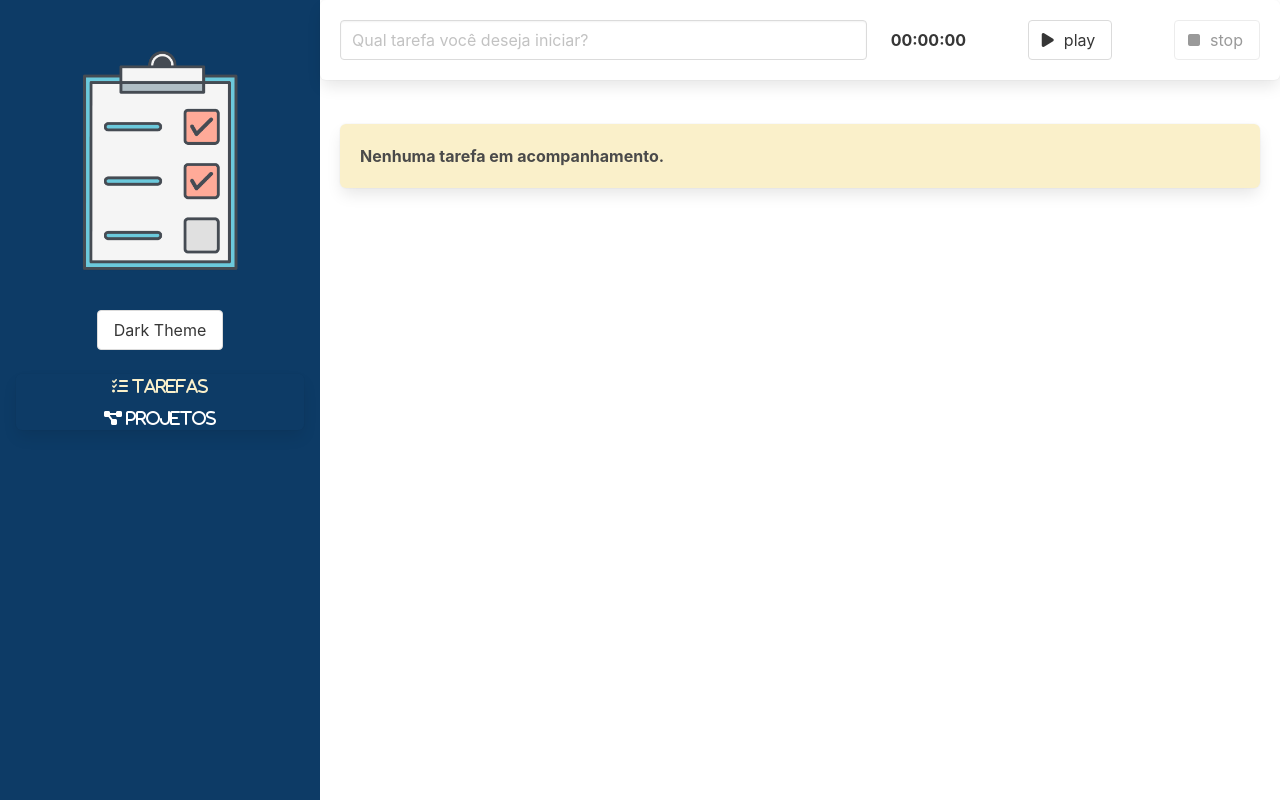
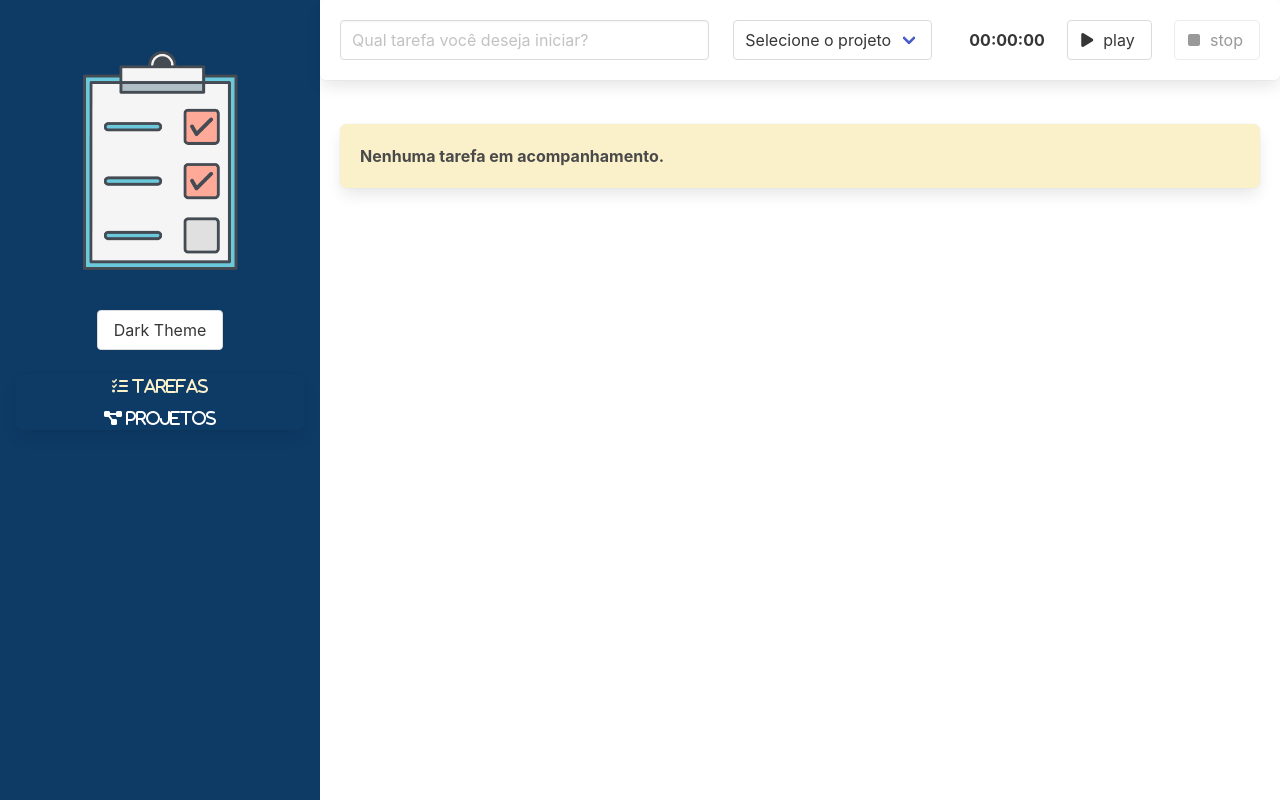
Before and after one commit to DanielGMesquita/Task-Tracker, a Vue app: page / in a window 1280 px wide. Built offline with nearby package versions, Linux system fonts and the light colour scheme.

Commit message:
Feat: adding new store

```diff
--- a/package.json
+++ b/package.json
@@ -12,7 +12,8 @@
     "core-js": "^3.8.3",
     "font-awesome": "^4.7.0",
     "vue": "^3.2.13",
-    "vue-router": "^4.1.5"
+    "vue-router": "^4.1.5",
+    "vuex": "^4.0.2"
   },
   "devDependencies": {
     "@typescript-eslint/eslint-plugin": "^5.4.0",
--- a/src/components/Form.vue
+++ b/src/components/Form.vue
@@ -2,7 +2,7 @@
   <div class="box form">
     <div class="columns">
       <div
-        class="column is-7"
+        class="column is-5"
         role="form"
         area-label="Formulário para criação de uma nova tarefa"
       >
@@ -12,6 +12,20 @@
           placeholder="Qual tarefa você deseja iniciar?"
           v-model="taskDescription"
         />
+      </div>
+      <div class="column is-3">
+        <div class="select">
+          <select v-model="projectId">
+            <option value="">Selecione o projeto</option>
+            <option
+              :value="project.id"
+              v-for="project in projects"
+              :key="project.id"
+            >
+              {{ project.name }}
+            </option>
+          </select>
+        </div>
       </div>
       <div class="column">
         <section
@@ -25,7 +39,10 @@
 </template>
 
 <script lang="ts">
+import { key } from "@/store";
+import { computed } from "@vue/reactivity";
 import { defineComponent } from "vue";
+import { useStore } from "vuex";
 import StopwatchControls from "./StopwatchControl.vue";
 
 export default defineComponent({
@@ -37,6 +54,7 @@ export default defineComponent({
   data() {
     return {
       taskDescription: "",
+      projectId: ""
     };
   },
   methods: {
@@ -44,10 +62,17 @@ export default defineComponent({
       this.$emit("whenSaveTask", {
         durationInSeconds: timeElapsed,
         description: this.taskDescription,
+        project: this.projects.find(proj => proj.id == this.projectId)
       });
       this.taskDescription = "";
     },
   },
+  setup() {
+    const store = useStore(key);
+    return {
+      projects: computed(() => store.state.projects)
+    }
+  }
 });
 </script>
 
--- a/src/interfaces/ITask.ts
+++ b/src/interfaces/ITask.ts
@@ -1,4 +1,7 @@
+import IProject from "./IProject";
+
 export default interface ITask {
     durationInSeconds: number,
     description: string,
+    project: IProject
 }
--- a/src/main.ts
+++ b/src/main.ts
@@ -2,7 +2,9 @@ import { createApp } from 'vue'
 import App from './App.vue'
 import '@fortawesome/fontawesome-free/css/all.css'
 import router from './router'
+import { key, store } from './store'
 
 createApp(App)
     .use(router)
+    .use(store, key)
     .mount('#app')
--- /dev/null
+++ b/src/store/index.ts
@@ -0,0 +1,24 @@
+import IProject from "@/interfaces/IProject";
+import { InjectionKey } from "vue";
+import { createStore, Store } from "vuex";
+
+interface State {
+    projects: IProject[]
+}
+
+export const key: InjectionKey<Store<State>> = Symbol();
+
+export const store = createStore<State>({
+    state: {
+        projects: [
+            {
+                id: new Date().toISOString(),
+                name: 'TypeScript'
+            },
+            {
+                id: new Date().toISOString(),
+                name: 'Vue'
+            }
+        ]
+    }
+})
```
Also changed, not shown: 1 other file (tests, documents, lock files or other folders).
